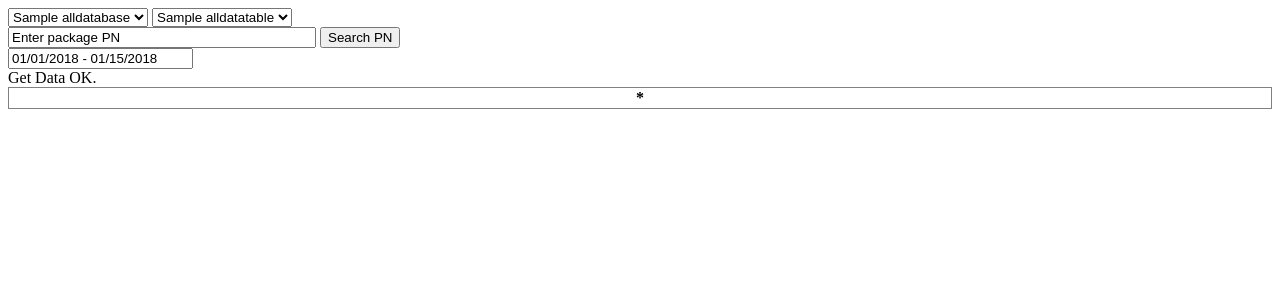
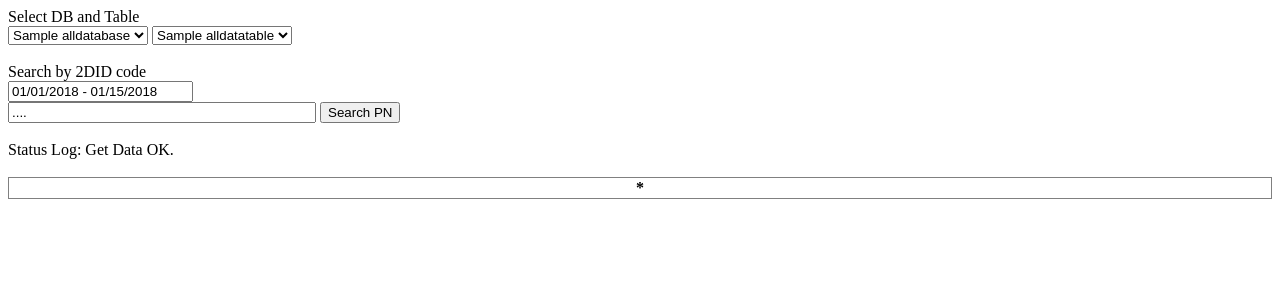
Before and after one commit to dpps5387690/djangoProject, a Django app: template templates/index_Test.html in a window 1280 px wide. Shown: the top 300 px of the page. Run offline with Django 3.2, Linux system fonts and the light colour scheme; the template is opened without the code that fills it: most values are stand-ins (such as "Sample title", 1, 10 or a date in 2020); data that the repository does not hold is empty; some libraries are stand-ins or nearby versions.

Commit message:
update layout

```diff
--- a/templates/index_Test.html
+++ b/templates/index_Test.html
@@ -13,6 +13,8 @@
 
 <body>
 {% block content %}
+
+    <label>Select DB and Table</label><BR>
     <select class="form-control" name="DBName" id="databasename" required="required">
         {% for c in alldatabase %}
             <option>{{ c }}</option>
@@ -23,12 +25,17 @@
         {% for c in alldatatable %}
             <option>{{ c }}</option>
         {% endfor %}
-    </select>
-    <BR>
-    <div id="textboxContainer">
-    </div>
-    <input type="text" id="tx_searchPN" value="Enter package PN" maxlength="30" style="width:300px;">
-    <button id="bt_searchPN">Search PN</button>
+    </select><BR><BR>
+
+
+    <label>Search by 2DID code</label><BR>
+    <input type="text" id="tx_daterange" value="01/01/2018 - 01/15/2018"/><BR>
+    <input type="text" id="tx_searchPN" value="...." maxlength="30" style="width:300px;">
+    <button id="bt_searchPN">Search PN</button><BR>
+
+
+    <BR><label>Status Log: </label>
+    <label id="lb_Status">....................</label><BR><BR>
 
     <table border="1px" width="100%" style="border-collapse: collapse;" name="TableShow" id="TableShow"
            required="required">
@@ -37,10 +44,7 @@
             <th>{{ COLUMN }}</th>
         {% endfor %}
     </tr>
-    <BR>
-    <input type="text" id="tx_daterange" value="01/01/2018 - 01/15/2018"/>
-    <BR>
-    <label id="lb_Status">....................</label>
+
     {% for row in output %}
         <tr>
             {% for value in row %}
```
